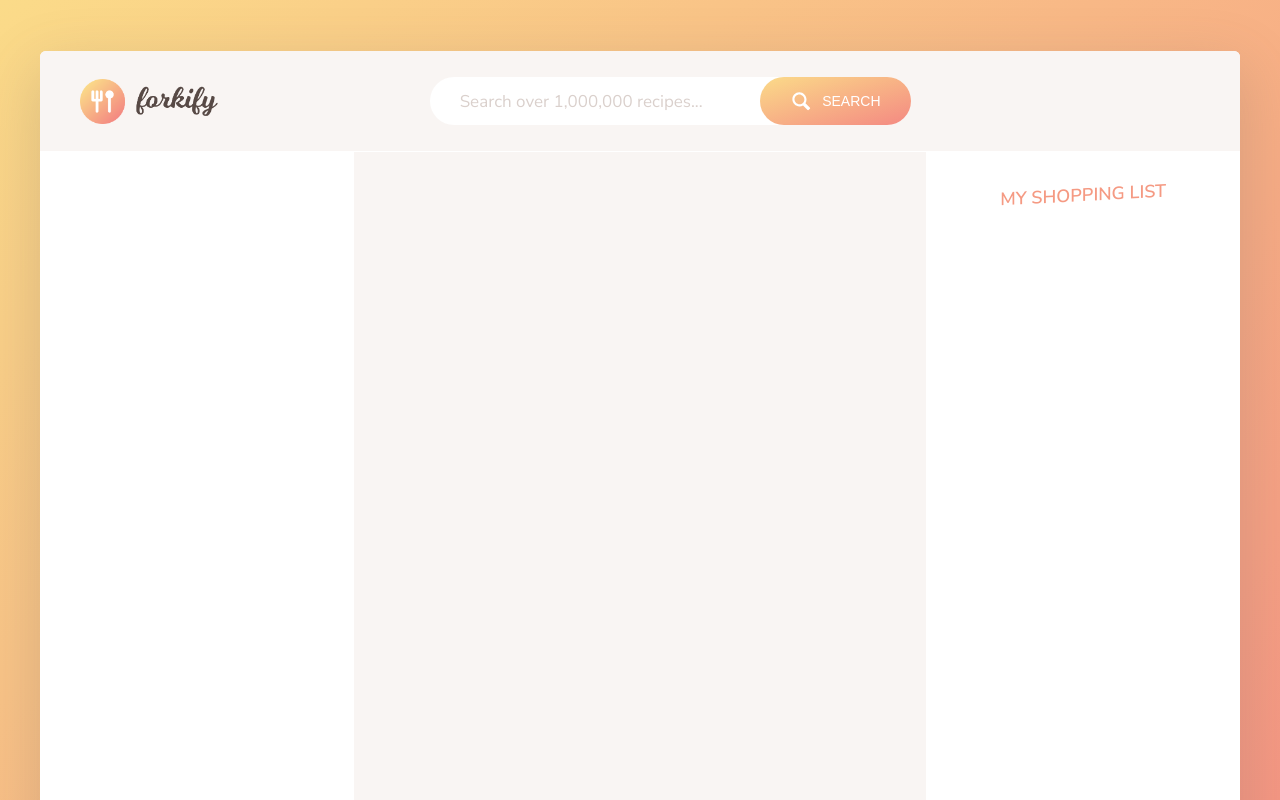
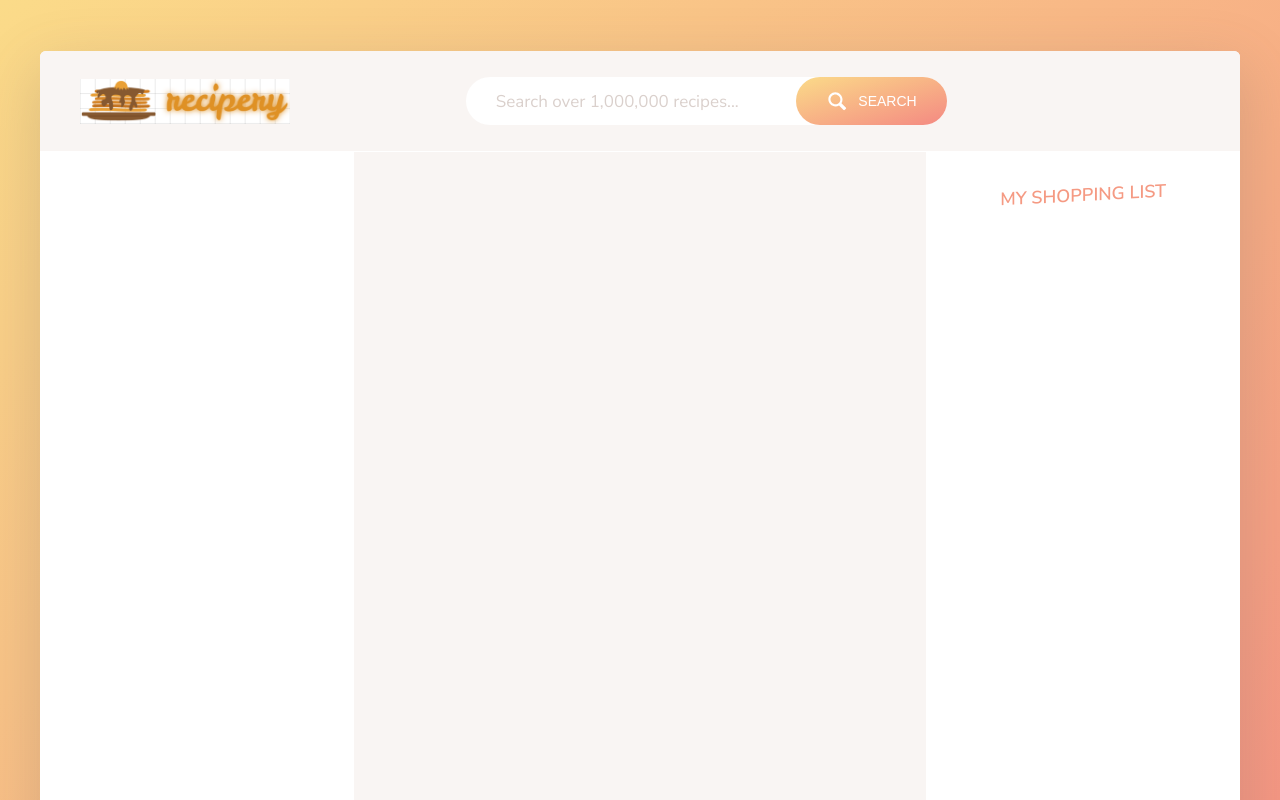
Before and after one commit to Rohit2219sharmaa/recipery, a website built with webpack: page src/index.html in a window 1280 px wide. Shown: the top 800 px of the page. Built offline with nearby package versions, Linux system fonts and the light colour scheme.

Commit message:
second commit

```diff
--- a/src/index.html
+++ b/src/index.html
@@ -8,13 +8,13 @@
     <link href="https://fonts.googleapis.com/css?family=Nunito+Sans:400,600,700" rel="stylesheet">
     <link rel="stylesheet" href="css/style.css">
     <link rel="shortcut icon" href="img/favicon.png" type="image/x-icon">
-    <title>forkify // Search over 1,000,000 recipes</title>
+    <title>recipery // Search over 1,000,000 recipes</title>
 </head>
 
 <body>
     <div class="container">
         <header class="header">
-            <img src="img/logo.png" alt="Logo" class="header__logo">
+            <img src="img/logo1.png" alt="Logo" class="header__logo">
             <form class="search">
                 <input type="text" class="search__field" placeholder="Search over 1,000,000 recipes...">
                 <button class="btn search__btn">
```
Also changed, not shown: dist/img/logo1.png (added).
